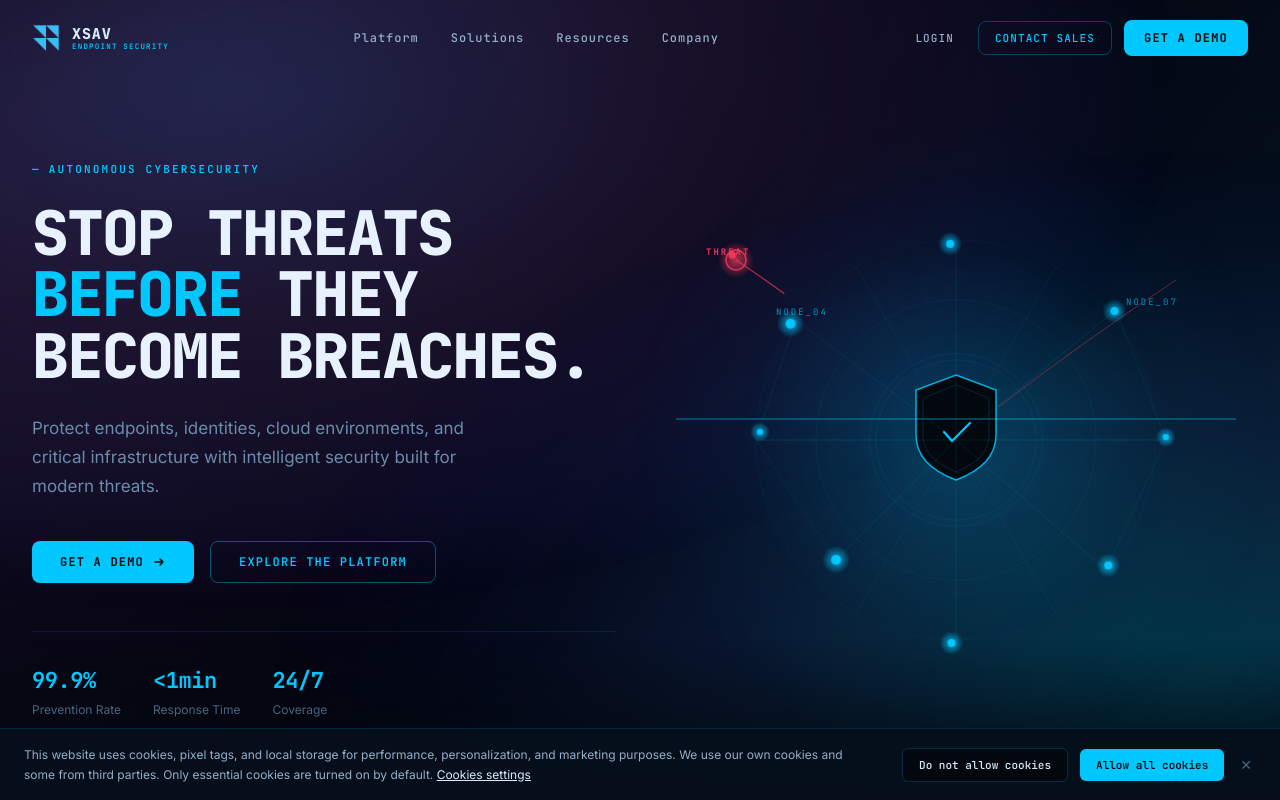
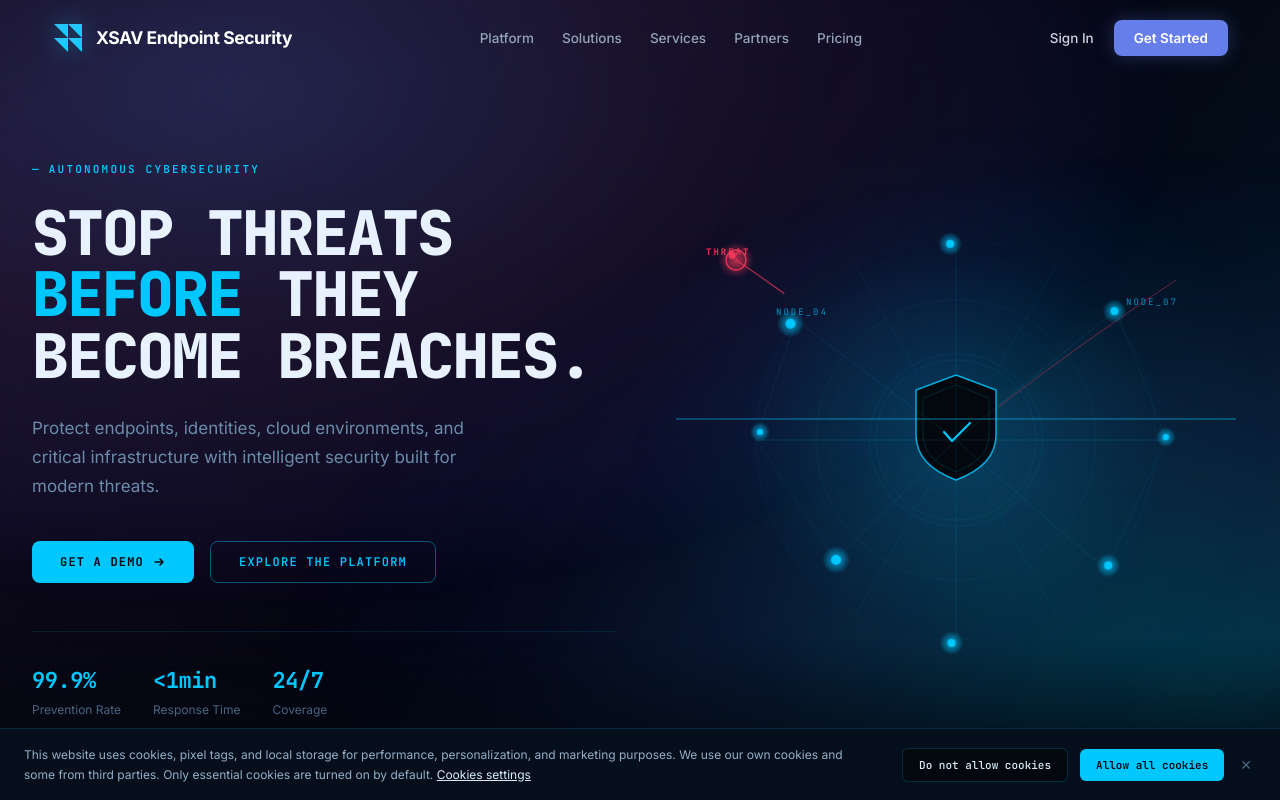
Before and after one commit to jayesh677/landing_3, a React (Vite) app: page / in a window 1280 px wide. Shown: the top 800 px of the page. Built offline with nearby package versions, Linux system fonts and the light colour scheme.

Commit message:
Update Navbar to match new edr_3 design and styling

```diff
--- a/src/components/Navbar.jsx
+++ b/src/components/Navbar.jsx
@@ -1,134 +1,163 @@
 import React, { useState, useEffect } from 'react';
 
 export default function Navbar({ onOpenDemo, onOpenContact }) {
-  const [scrolled, setScrolled] = useState(false);
+  const [isScrolled, setIsScrolled] = useState(false);
   const [mobileMenuOpen, setMobileMenuOpen] = useState(false);
 
   useEffect(() => {
     const handleScroll = () => {
-      setScrolled(window.scrollY > 20);
+      if (window.scrollY > 30) {
+        setIsScrolled(true);
+      } else {
+        setIsScrolled(false);
+      }
     };
-    window.addEventListener('scroll', handleScroll);
+    window.addEventListener('scroll', handleScroll, { passive: true });
     return () => window.removeEventListener('scroll', handleScroll);
   }, []);
 
   const navLinks = [
-    { name: 'Platform', href: '#platform' },
-    { name: 'Solutions', href: '#threat-response' },
-    { name: 'Resources', href: '#intelligence' },
-    { name: 'Company', href: '#advantage' },
+    { label: 'Platform', href: '#platform' },
+    { label: 'Solutions', href: '#threat-response' },
+    { label: 'Services', href: '#advantage' },
+    { label: 'Partners', href: '#metrics' },
+    { label: 'Pricing', href: '#intelligence' },
   ];
 
   return (
-    <nav
-      className="fixed top-0 left-0 right-0 z-50 transition-all duration-500"
-      style={{
-        background: scrolled ? 'rgba(3, 8, 15, 0.85)' : 'transparent',
-        backdropFilter: scrolled ? 'blur(16px)' : 'none',
-        WebkitBackdropFilter: scrolled ? 'blur(16px)' : 'none',
-        borderBottom: scrolled ? '1px solid rgba(0, 200, 255, 0.12)' : '1px solid transparent',
-        padding: scrolled ? '14px 0' : '20px 0',
-      }}
+    <header
+      className={`fixed top-0 left-0 right-0 z-50 transition-all duration-300 ${
+        isScrolled
+          ? 'bg-[#050510]/85 backdrop-blur-md border-b border-white/[0.06] py-3.5'
+          : 'bg-transparent py-5'
+      }`}
     >
-      <div className="max-w-[1280px] mx-auto px-8 flex items-center justify-between">
-        {/* Logo */}
-        <a href="#" className="flex items-center gap-3 cursor-pointer group">
-          <img
-            src="/logo.png"
-            alt="XSAV Endpoint Security Logo"
-            className="w-7 h-7 object-contain transition-transform group-hover:scale-105"
-          />
-          <div className="flex flex-col">
-            <span style={{ fontFamily: 'var(--font-mono)', fontSize: '15px', fontWeight: 800, letterSpacing: '0.06em', color: '#d8eaf8', lineHeight: 1.1 }}>
-              XSAV
-            </span>
-            <span style={{ fontFamily: 'var(--font-mono)', fontSize: '7.5px', fontWeight: 600, letterSpacing: '0.16em', color: '#00c8ff', lineHeight: 1 }}>
-              ENDPOINT SECURITY
+      <div className="max-w-[1240px] mx-auto px-4 sm:px-6 lg:px-8">
+        <div className="flex items-center justify-between">
+
+          {/* Brand Logo (XSAV Endpoint Security) */}
+          <a href="#" className="flex items-center space-x-3 group cursor-pointer focus:outline-none">
+            <div className="relative flex h-8 w-8 items-center justify-center transition-transform group-hover:scale-105">
+              <svg
+                viewBox="0 0 100 100"
+                fill="none"
+                xmlns="http://www.w3.org/2000/svg"
+                className="h-7 w-7 drop-shadow-[0_0_12px_rgba(0,212,255,0.4)]"
+              >
+                <defs>
+                  <linearGradient id="xsav-nav-grad" x1="0%" y1="0%" x2="100%" y2="100%">
+                    <stop offset="0%" stopColor="#38bdf8" />
+                    <stop offset="100%" stopColor="#00d4ff" />
+                  </linearGradient>
+                </defs>
+                <polygon points="0,0 50,0 50,50" fill="url(#xsav-nav-grad)" />
+                <polygon points="50,0 100,0 100,50" fill="url(#xsav-nav-grad)" />
+                <polygon points="0,50 50,50 50,100" fill="url(#xsav-nav-grad)" />
+                <polygon points="50,50 100,50 100,100" fill="url(#xsav-nav-grad)" />
+              </svg>
+            </div>
+
+            <div className="flex items-center space-x-1.5">
+              <span className="text-[16.5px] sm:text-[17.5px] font-bold tracking-tight text-white font-body">
+                XSAV Endpoint Security
               </span>
             </div>
           </a>
 
-        {/* Desktop Nav Links */}
-        <div className="hidden md:flex items-center gap-8">
-          {navLinks.map((link) => (
+          {/* Desktop Center Navigation */}
+          <nav className="hidden md:flex items-center space-x-7">
+            {navLinks.map((item) => (
               <a
-              key={link.name}
-              href={link.href}
-              className="relative group py-1 text-[12px] font-mono font-medium tracking-[0.08em] text-[#94afc8] hover:text-[#d8eaf8] transition-colors"
+                key={item.label}
+                href={item.href}
+                className="text-[13.5px] font-medium text-[#94A3B8] hover:text-white transition-colors duration-200"
               >
-              {link.name}
-              <span className="absolute bottom-0 left-0 w-0 h-[1px] bg-[#00c8ff] transition-all duration-300 group-hover:w-full" />
+                {item.label}
               </a>
             ))}
-        </div>
+          </nav>
 
-        {/* Desktop CTA Buttons */}
-        <div className="hidden md:flex items-center gap-3">
+          {/* Right Action Items */}
+          <div className="hidden md:flex items-center space-x-5">
             <button
               onClick={onOpenContact}
-            className="font-mono text-[11px] font-medium tracking-[0.1em] text-[#94afc8] hover:text-[#d8eaf8] uppercase px-3 py-2 transition-colors cursor-pointer rounded-[6px]"
+              className="text-[13.5px] font-medium text-[#CBD5E1] hover:text-white transition-colors cursor-pointer"
             >
-            Login
+              Sign In
             </button>
-          <button
-            onClick={onOpenContact}
-            className="font-mono text-[11px] font-medium tracking-[0.1em] text-[#00c8ff] hover:text-[#33d4ff] hover:border-[#00c8ff] uppercase px-4 py-2 border border-[#00c8ff]/30 transition-all cursor-pointer hover:bg-[#00c8ff]/5 rounded-[8px]"
-          >
-            Contact Sales
-          </button>
+
             <button
               onClick={onOpenDemo}
-            className="cyber-btn-primary text-[11px] !py-[9px] !px-5"
+              className="relative inline-flex items-center justify-center rounded-lg bg-[#667eea] hover:bg-[#5a6fd6] px-5 py-2 text-[13.5px] font-semibold text-white shadow-[0_0_18px_rgba(102,126,234,0.3)] hover:shadow-[0_0_24px_rgba(102,126,234,0.5)] transition-all duration-200 cursor-pointer"
             >
-            Get a Demo
+              Get Started
             </button>
           </div>
 
-        {/* Mobile Menu Button */}
+          {/* Mobile Hamburger Toggle */}
+          <div className="flex md:hidden items-center space-x-3">
+            <button
+              onClick={onOpenDemo}
+              className="rounded-lg bg-[#667eea] hover:bg-[#5a6fd6] px-3.5 py-1.5 text-xs font-semibold text-white shadow-sm cursor-pointer"
+            >
+              Get Started
+            </button>
             <button
               onClick={() => setMobileMenuOpen(!mobileMenuOpen)}
-          className="md:hidden p-2 text-[#00c8ff] cursor-pointer rounded-[6px]"
-          aria-label="Toggle menu"
+              className="p-1.5 text-[#94A3B8] hover:text-white focus:outline-none cursor-pointer"
+              aria-label="Toggle Navigation Menu"
             >
-          <svg width="22" height="22" viewBox="0 0 22 22" fill="none">
+              <svg width="24" height="24" viewBox="0 0 24 24" fill="none" stroke="currentColor" strokeWidth="2" strokeLinecap="round" strokeLinejoin="round">
                 {mobileMenuOpen ? (
-              <path d="M4 4L18 18M18 4L4 18" stroke="currentColor" strokeWidth="1.5" strokeLinecap="round" />
+                  <path d="M18 6L6 18M6 6l12 12" />
                 ) : (
-              <path d="M3 6h16 M3 11h16 M3 16h16" stroke="currentColor" strokeWidth="1.5" strokeLinecap="round" />
+                  <path d="M4 6h16M4 12h16M4 18h16" />
                 )}
               </svg>
             </button>
           </div>
 
-      {/* Mobile Drawer */}
+        </div>
+      </div>
+
+      {/* Mobile Drawer Menu */}
       {mobileMenuOpen && (
-        <div className="md:hidden bg-[#03080f]/95 backdrop-blur-xl border-b border-[#00c8ff]/20 px-8 py-6 flex flex-col gap-4 animate-fade-up rounded-b-[14px]">
-          {navLinks.map((link) => (
+        <div className="md:hidden border-b border-white/[0.08] bg-[#050510]/98 backdrop-blur-2xl overflow-hidden animate-fade-up">
+          <div className="px-5 py-6 space-y-4">
+            {navLinks.map((item) => (
               <a
-              key={link.name}
-              href={link.href}
+                key={item.label}
+                href={item.href}
                 onClick={() => setMobileMenuOpen(false)}
-              className="font-mono text-sm tracking-wider text-[#94afc8] hover:text-[#00c8ff] py-2 border-b border-[#00c8ff]/10"
+                className="block text-sm font-medium text-[#CBD5E1] hover:text-white py-1.5"
               >
-              {link.name}
+                {item.label}
               </a>
             ))}
-          <div className="flex flex-col gap-3 pt-4">
+
+            <div className="pt-4 border-t border-white/[0.08] space-y-3">
               <button
-              onClick={() => { setMobileMenuOpen(false); onOpenContact(); }}
-              className="w-full font-mono text-xs uppercase py-3 border border-[#00c8ff]/30 text-[#00c8ff] rounded-[8px]"
+                onClick={() => {
+                  setMobileMenuOpen(false);
+                  onOpenContact();
+                }}
+                className="w-full text-center text-sm font-medium text-[#CBD5E1] py-2 cursor-pointer hover:text-white"
               >
-              Contact Sales
+                Sign In
               </button>
               <button
-              onClick={() => { setMobileMenuOpen(false); onOpenDemo(); }}
-              className="cyber-btn-primary w-full justify-center text-xs py-3"
+                onClick={() => {
+                  setMobileMenuOpen(false);
+                  onOpenDemo();
+                }}
+                className="w-full rounded-lg bg-[#667eea] hover:bg-[#5a6fd6] py-2.5 text-sm font-semibold text-white shadow-sm cursor-pointer"
               >
-              Get a Demo
+                Get Started
               </button>
             </div>
           </div>
+        </div>
       )}
-    </nav>
+    </header>
   );
 }
```
Lines whose indentation alone changed are shown as unchanged.
